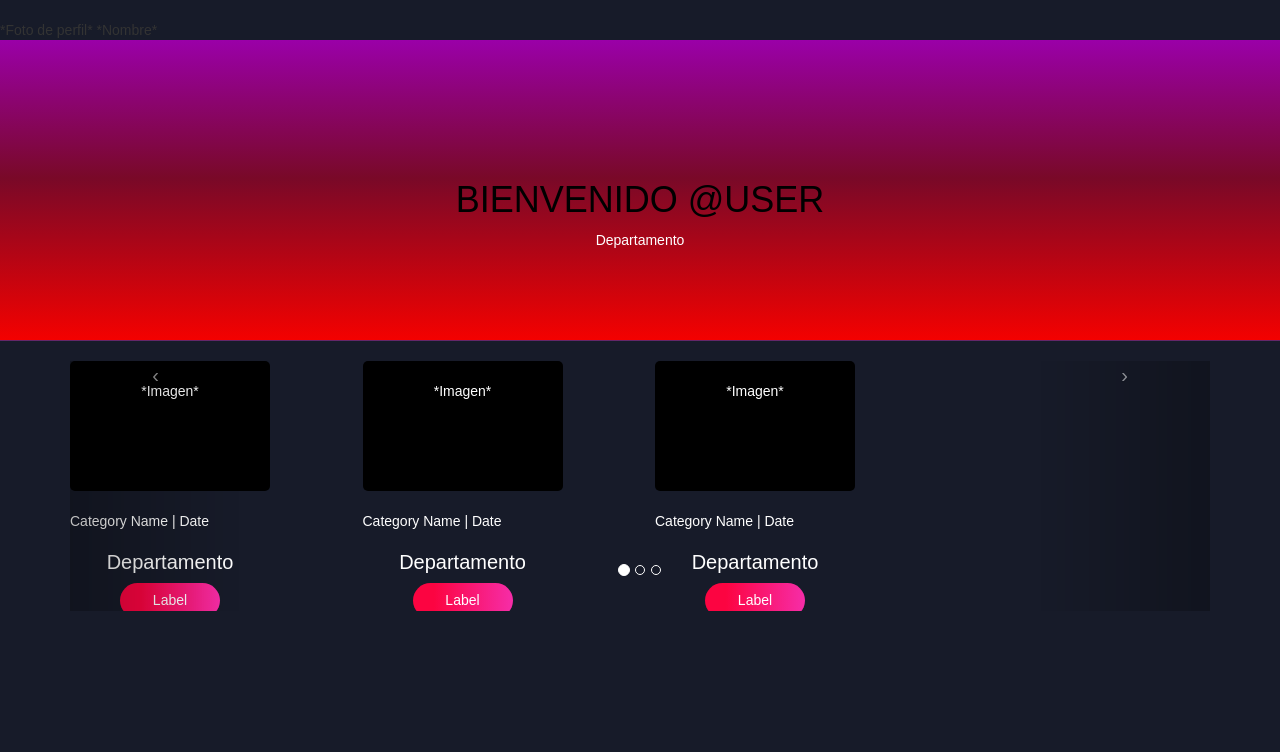
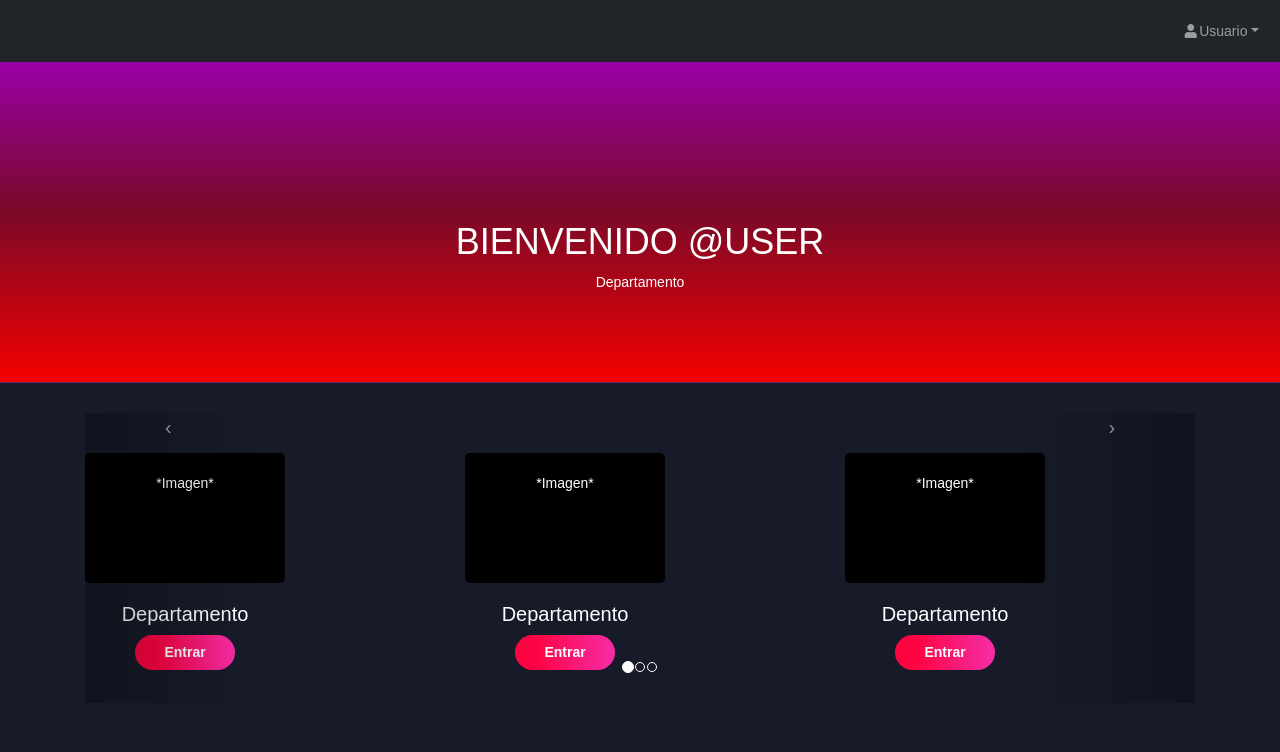
Before and after one commit to JoseCarlosMarRangel/proy-internet-sheyla, a PHP site: page / in a window 1280 px wide. Shown: the top 752 px of the page. Run offline with PHP 8.4, Linux system fonts and the light colour scheme; some libraries are stand-ins or nearby versions.

Commit message:
index modificado ligeramente

```diff
--- a/index.php
+++ b/index.php
@@ -4,31 +4,56 @@
 <head>
     <meta charset="UTF-8">
     <meta http-equiv="X-UA-Compatible" content="IE=edge">
-    <meta name="viewport" content="width=device-width, initial-scale=1.0">
+    <meta name="viewport" content="width=device-width, initial-scale=1">
+    <title>Index</title>
+
+    <!-- stylesheets and bootstrap -->
+    <link href="https://cdn.jsdelivr.net/npm/bootstrap@5.1.3/dist/css/bootstrap.min.css" rel="stylesheet"
+        integrity="sha384-1BmE4kWBq78iYhFldvKuhfTAU6auU8tT94WrHftjDbrCEXSU1oBoqyl2QvZ6jIW3" crossorigin="anonymous">
+    <link rel="stylesheet" href="https://maxcdn.bootstrapcdn.com/bootstrap/3.4.1/css/bootstrap.min.css">
+    <link href="https://cdn.jsdelivr.net/npm/simple-datatables@latest/dist/style.css" rel="stylesheet" />
     <link rel="stylesheet" href="css/indexStyle.css">
-    <link rel="stylesheet" href="https://maxcdn.bootstrapcdn.com/bootstrap/3.4.1/css/bootstrap.min.css">
     <script src="https://ajax.googleapis.com/ajax/libs/jquery/3.6.0/jquery.min.js"></script>
     <script src="https://maxcdn.bootstrapcdn.com/bootstrap/3.4.1/js/bootstrap.min.js"></script>
-    <title>Menú</title>
+    <script src="https://cdnjs.cloudflare.com/ajax/libs/font-awesome/5.15.3/js/all.min.js" crossorigin="anonymous">
+    </script>
+
 </head>
 
-<body>
-    <div class="contenedorPrincipal">
-        <div class="barraSuperior">
-            <div class="barraSuperiorUsuario">
-                <br>
-                *Foto de perfil* *Nombre*
+<body class="sb-nav-fixed">
+
+    <nav class="sb-topnav navbar navbar-expand navbar-dark bg-dark mb-0">
+        <!-- Navbar Brand-->
+        <!--<a class="navbar-brand ps-3" href="#">Producción</a>-->
+        <!-- Sidebar Toggle-->
+
+        <!-- Navbar Search-->
+        <form class="d-none d-md-inline-block form-inline ms-auto me-0 me-md-3 my-2 my-md-0">
+            <div class="input-group">
+                <!--<input class="form-control" type="text" placeholder="Search for..." aria-label="Search for..." aria-describedby="btnNavbarSearch" />-->
+                <!--<button class="btn btn-primary" id="btnNavbarSearch" type="button"><i class="fas fa-search"></i></button>-->
             </div>
-        </div>
+        </form>
+        <!-- Navbar-->
+        <ul class="navbar-nav ms-auto ms-md-0 me-3 me-lg-4">
+            <li class="nav-item dropdown">
+                <a class="nav-link dropdown-toggle" id="navbarDropdown" href="#" role="button" data-bs-toggle="dropdown"
+                    aria-expanded="false"><i class="fas fa-user fa-fw"></i>Usuario</a>
+                <ul class="dropdown-menu dropdown-menu-end" aria-labelledby="navbarDropdown">
+                    <li><a class="dropdown-item" href="#!">Cerrar sesión</a></li>
+                </ul>
+            </li>
+        </ul>
+    </nav>
 
-        <div class="contenedorMedio">
-            <br><br>
-            <h1>BIENVENIDO @USER</h1>
-            <p>Departamento</p>
-        </div>
+    <div class="contenedorMedio">
+        <br><br><br>
+        <h1>BIENVENIDO @USER</h1>
+        <p>Departamento</p>
+    </div>
 
-        <div class="contenedorInferior">
-            <br>
+    <div class="container-fluid main p-5">
+        <div class="d-flex justify-content-around">
             <div class="container">
                 <div class="row">
                     <div class="col-md-12">
@@ -38,53 +63,46 @@
                                 <li data-target="#Carousel" data-slide-to="1"></li>
                                 <li data-target="#Carousel" data-slide-to="2"></li>
                             </ol>
+                            <br><br>
 
                             <!-- Carousel items -->
                             <div class="carousel-inner">
 
                                 <div class="item active">
                                     <div class="row">
-                                        <div class="col-md-3">
+                                        <div class="col-md-4">
                                             <div class="departamentos">
                                                 <div class="departamentoImagen">
                                                     <br>
                                                     <center>*Imagen*</center>
                                                 </div>
-                                                <br>
-                                                <p>Category Name | Date</p>
                                                 <h1>Departamento</h1>
                                                 <center>
-                                                    <button>Label</button>
+                                                    <button>Entrar</button>
                                                 </center>
                                             </div>
                                         </div>
-                                        <div class="col-md-3">
+                                        <div class="col-md-4">
                                             <div class="departamentos">
                                                 <div class="departamentoImagen">
                                                     <br>
                                                     <center>*Imagen*</center>
                                                 </div>
-                                                <br>
-                                                <p>Category Name | Date</p>
                                                 <h1>Departamento</h1>
                                                 <center>
-                                                    <button>Label</button>
+                                                    <button>Entrar</button>
                                                 </center>
-
                                             </div>
                                         </div>
-                                        <div class="col-md-3">
+                                        <div class="col-md-4">
                                             <div class="departamentos">
                                                 <div class="departamentoImagen">
                                                     <br>
                                                     <center>*Imagen*</center>
                                                 </div>
-                                                <br>
-                                                <p>Category Name | Date</p>
                                                 <h1>Departamento</h1>
-
                                                 <center>
-                                                    <button>Label</button>
+                                                    <button>Entrar</button>
                                                 </center>
                                             </div>
                                         </div>
@@ -95,51 +113,40 @@
 
                                 <div class="item">
                                     <div class="row">
-                                        <div class="col-md-3">
+                                        <div class="col-md-4">
                                             <div class="departamentos">
                                                 <div class="departamentoImagen">
                                                     <br>
                                                     <center>*Imagen*</center>
                                                 </div>
-                                                <br>
-                                                <p>Category Name | Date</p>
                                                 <h1>Departamento</h1>
-
                                                 <center>
-                                                    <button>Label</button>
+                                                    <button>Entrar</button>
                                                 </center>
-
                                             </div>
                                         </div>
-                                        <div class="col-md-3">
+                                        <div class="col-md-4">
                                             <div class="departamentos">
                                                 <div class="departamentoImagen">
                                                     <br>
                                                     <center>*Imagen*</center>
                                                 </div>
-                                                <br>
-                                                <p>Category Name | Date</p>
                                                 <h1>Departamento</h1>
-
                                                 <center>
-                                                    <button>Label</button>
+                                                    <button>Entrar</button>
                                                 </center>
                                             </div>
                                         </div>
-                                        <div class="col-md-3">
+                                        <div class="col-md-4">
                                             <div class="departamentos">
                                                 <div class="departamentoImagen">
                                                     <br>
                                                     <center>*Imagen*</center>
                                                 </div>
-                                                <br>
-                                                <p>Category Name | Date</p>
                                                 <h1>Departamento</h1>
-
                                                 <center>
-                                                    <button>Label</button>
+                                                    <button>Entrar</button>
                                                 </center>
-
                                             </div>
                                         </div>
                                     </div>
@@ -149,49 +156,39 @@
 
                                 <div class="item">
                                     <div class="row">
-                                        <div class="col-md-3">
+                                        <div class="col-md-4">
                                             <div class="departamentos">
                                                 <div class="departamentoImagen">
                                                     <br>
                                                     <center>*Imagen*</center>
                                                 </div>
-                                                <br>
-                                                <p>Category Name | Date</p>
                                                 <h1>Departamento</h1>
-
                                                 <center>
-                                                    <button>Label</button>
+                                                    <button>Entrar</button>
                                                 </center>
-
                                             </div>
                                         </div>
-                                        <div class="col-md-3">
+                                        <div class="col-md-4">
                                             <div class="departamentos">
                                                 <div class="departamentoImagen">
                                                     <br>
                                                     <center>*Imagen*</center>
                                                 </div>
-                                                <br>
-                                                <p>Category Name | Date</p>
                                                 <h1>Departamento</h1>
-
                                                 <center>
-                                                    <button>Label</button>
+                                                    <button>Entrar</button>
                                                 </center>
-
                                             </div>
                                         </div>
-                                        <div class="col-md-3">
+                                        <div class="col-md-4">
                                             <div class="departamentos">
                                                 <div class="departamentoImagen">
                                                     <br>
                                                     <center>*Imagen*</center>
                                                 </div>
-                                                <br>
-                                                <p>Category Name | Date</p>
                                                 <h1>Departamento</h1>
                                                 <center>
-                                                    <button>Label</button>
+                                                    <button>Entrar</button>
                                                 </center>
                                             </div>
                                         </div>
@@ -212,7 +209,21 @@
             </div>
             <!--.container-->
         </div>
+        <br>
     </div>
+
+    <!-- Scripts for bootstrap -->
+    <script src="https://code.jquery.com/jquery-3.2.1.slim.min.js"
+        integrity="sha384-KJ3o2DKtIkvYIK3UENzmM7KCkRr/rE9/Qpg6aAZGJwFDMVNA/GpGFF93hXpG5KkN" crossorigin="anonymous">
+    </script>
+    <script src="https://cdn.jsdelivr.net/npm/popper.js@1.12.9/dist/umd/popper.min.js"
+        integrity="sha384-ApNbgh9B+Y1QKtv3Rn7W3mgPxhU9K/ScQsAP7hUibX39j7fakFPskvXusvfa0b4Q" crossorigin="anonymous">
+    </script>
+    <script src="https://cdn.jsdelivr.net/npm/bootstrap@4.0.0/dist/js/bootstrap.min.js"
+        integrity="sha384-JZR6Spejh4U02d8jOt6vLEHfe/JQGiRRSQQxSfFWpi1MquVdAyjUar5+76PVCmYl" crossorigin="anonymous">
+    </script>
+    <script src="https://cdn.jsdelivr.net/npm/bootstrap@5.1.3/dist/js/bootstrap.bundle.min.js" crossorigin="anonymous">
+    </script>
 </body>
 
 </html>
```
